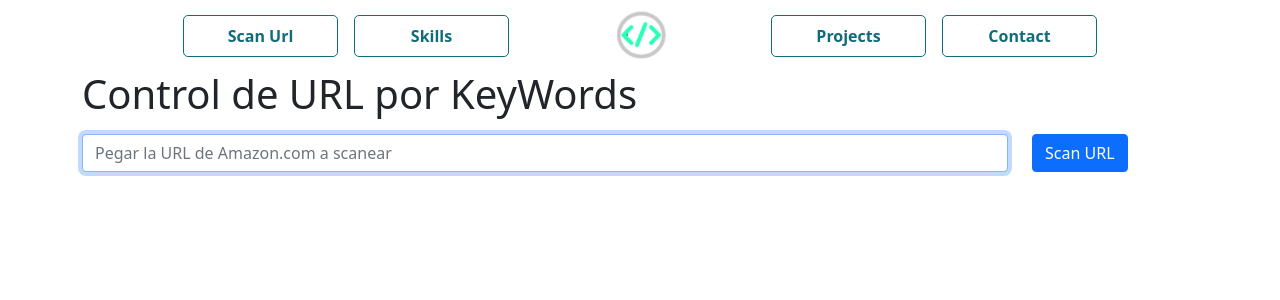
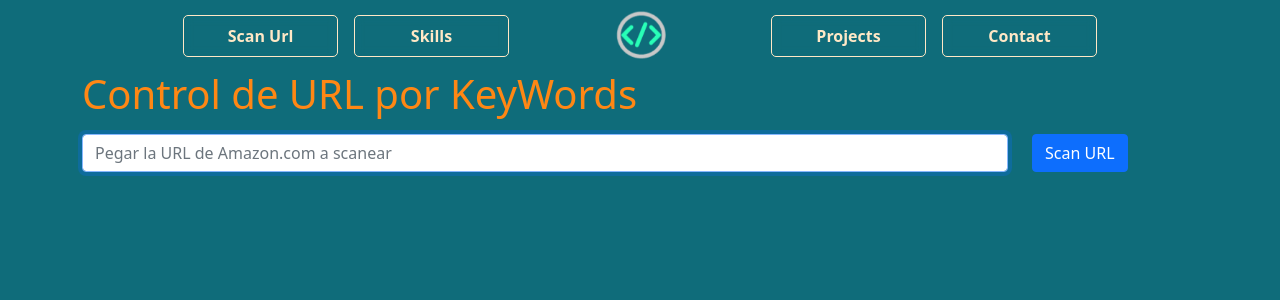
Before and after one commit to jpta24/mydstore, a React (Create React App) app in the folder frontend/: page /scanurl in a window 1280 px wide. Shown: the top 300 px of the page. Built offline with nearby package versions, Linux system fonts and the light colour scheme.

Commit message:
Styles changes

```diff
--- a/frontend/src/components/Navbar/style.scss
+++ b/frontend/src/components/Navbar/style.scss
@@ -2,8 +2,8 @@
 
 .NavBo {
 	font-weight: bold;
-	color: $priColor !important;
-	border: 1px solid $priColor;
+	color: $color3 !important;
+	border: 1px solid $color3;
 	backdrop-filter: blur(5px);
 	border-radius: 5px;
 	-webkit-border-radius: 5px;
@@ -13,14 +13,14 @@
 }
 
 .NavBo:hover {
-	color: $qtaColor !important;
-	border: 1px solid $qtaColor;
+	color: $color5 !important;
+	border: 1px solid $color5;
 }
 
 .activeN {
 	transform: scale(1.05);
-	color: $secColor !important;
-	border: 2px solid $secColor;
+	color: $color2 !important;
+	border: 2px solid $color2;
 	-webkit-transform: scale(1.05);
 	-moz-transform: scale(1.05);
 	-ms-transform: scale(1.05);
--- a/frontend/src/index.scss
+++ b/frontend/src/index.scss
@@ -1,4 +1,5 @@
 @import './styles/colors';
 
 body {
+	background-color: $color1;
 }
--- a/frontend/src/pages/ScanUrl/style.scss
+++ b/frontend/src/pages/ScanUrl/style.scss
@@ -4,6 +4,7 @@
 	margin-top: 70px;
 
 	.h1centerV {
+		color: $color2;
 		display: flex;
 		justify-content: center;
 		flex-direction: column;
--- a/frontend/src/styles/_colors.scss
+++ b/frontend/src/styles/_colors.scss
@@ -1,5 +1,5 @@
-$priColor: #0f6c7a;
-$secColor: #ff8714;
-$triColor: #ffe8c6;
-$qtaColor: #882e11;
-$penColor: #001b2e;
+$color1: #0f6c7a;
+$color2: #ff8714;
+$color3: #ffe8c6;
+$color4: #882e11;
+$color5: #001b2e;
```
